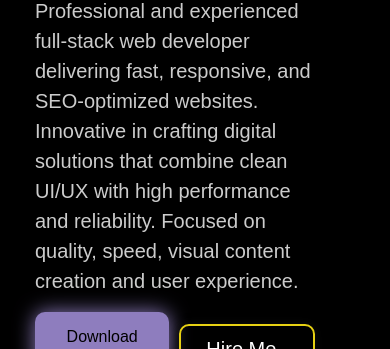
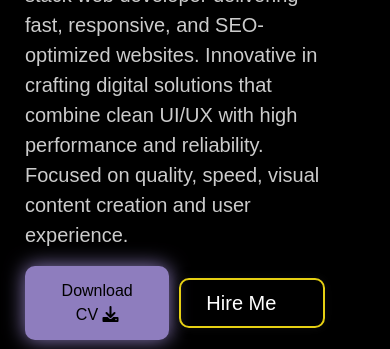
Before and after one commit to ZacksL2ly/ZethembePortfolio, a plain HTML site: page index.html in a window 390 px wide. Shown: the part 295-644 px from the top of the page. Drawn offline with nearby package versions, Linux system fonts and the light colour scheme.

Commit message:
Update response.style.css

```diff
--- a/assets/css/response.style.css
+++ b/assets/css/response.style.css
@@ -33,8 +33,12 @@
     .modal-content {
         width: 100%;
     }
+    .hero-content {
+        padding: 30px 10px
+    }
     .hero-content .action{
         display: flex;
+        width: 100%;
     }
 }
 
```
